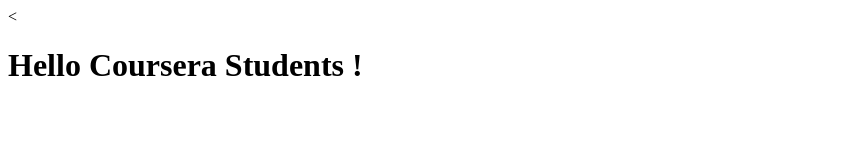
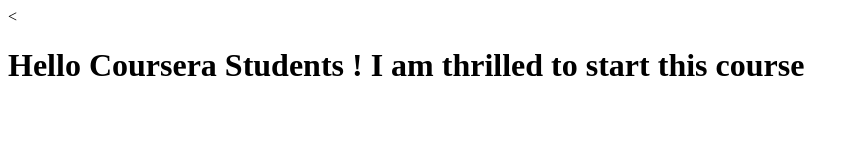
Before and after one commit to jyothim/coursera-test, a plain HTML site: page index.html in a window 1280 px wide. Shown: the whole page, without its empty margins (0-859 px from the left). Drawn offline with Linux system fonts and the light colour scheme.

Commit message:
Next version of web file

```diff
--- a/index.html
+++ b/index.html
@@ -5,6 +5,6 @@
     <title>Hello Coursera</title>
   </head>
   <body>
-    <h1>Hello Coursera Students !</h1>
+    <h1>Hello Coursera Students ! I am thrilled to start this course</h1>
   </body>
 </html>
```
